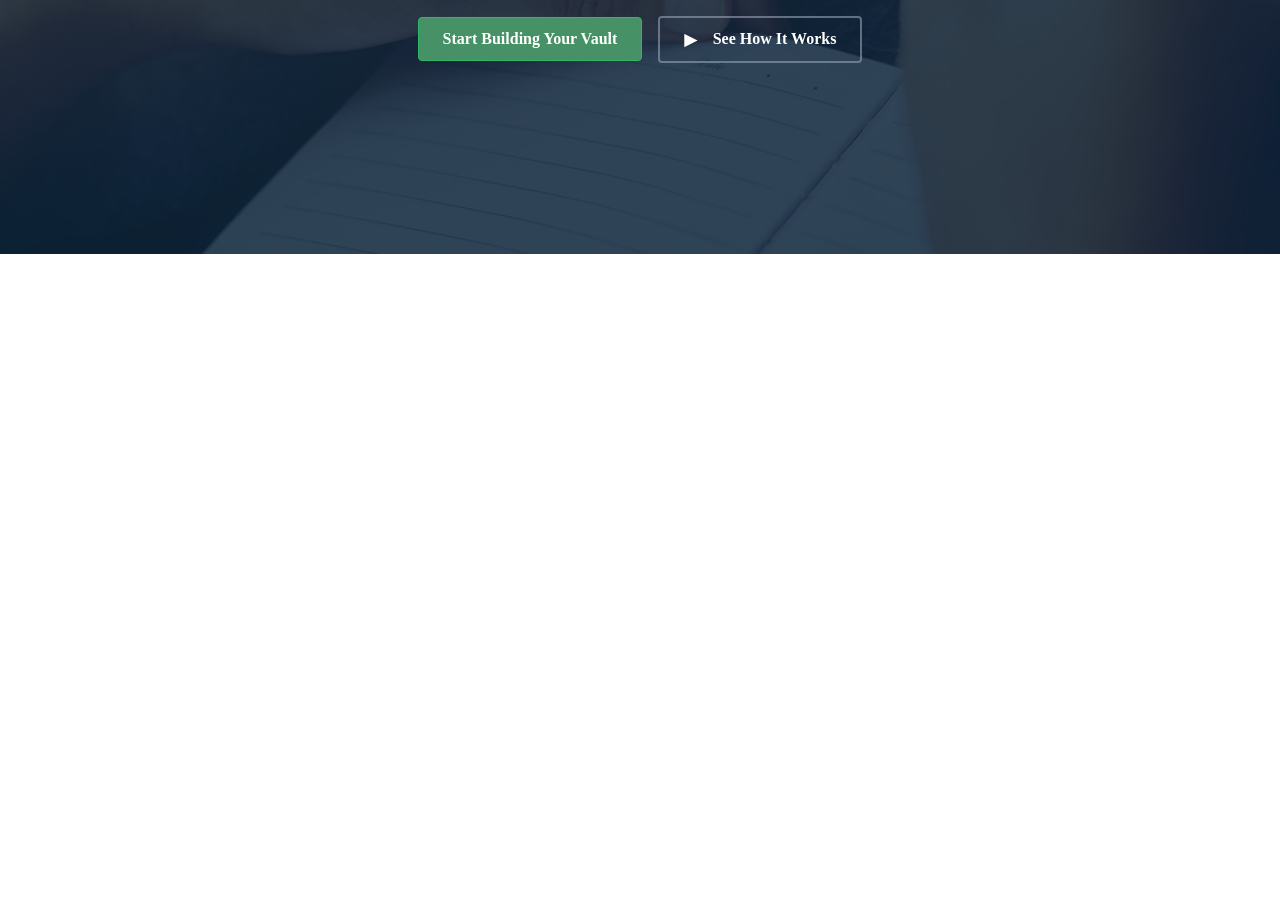
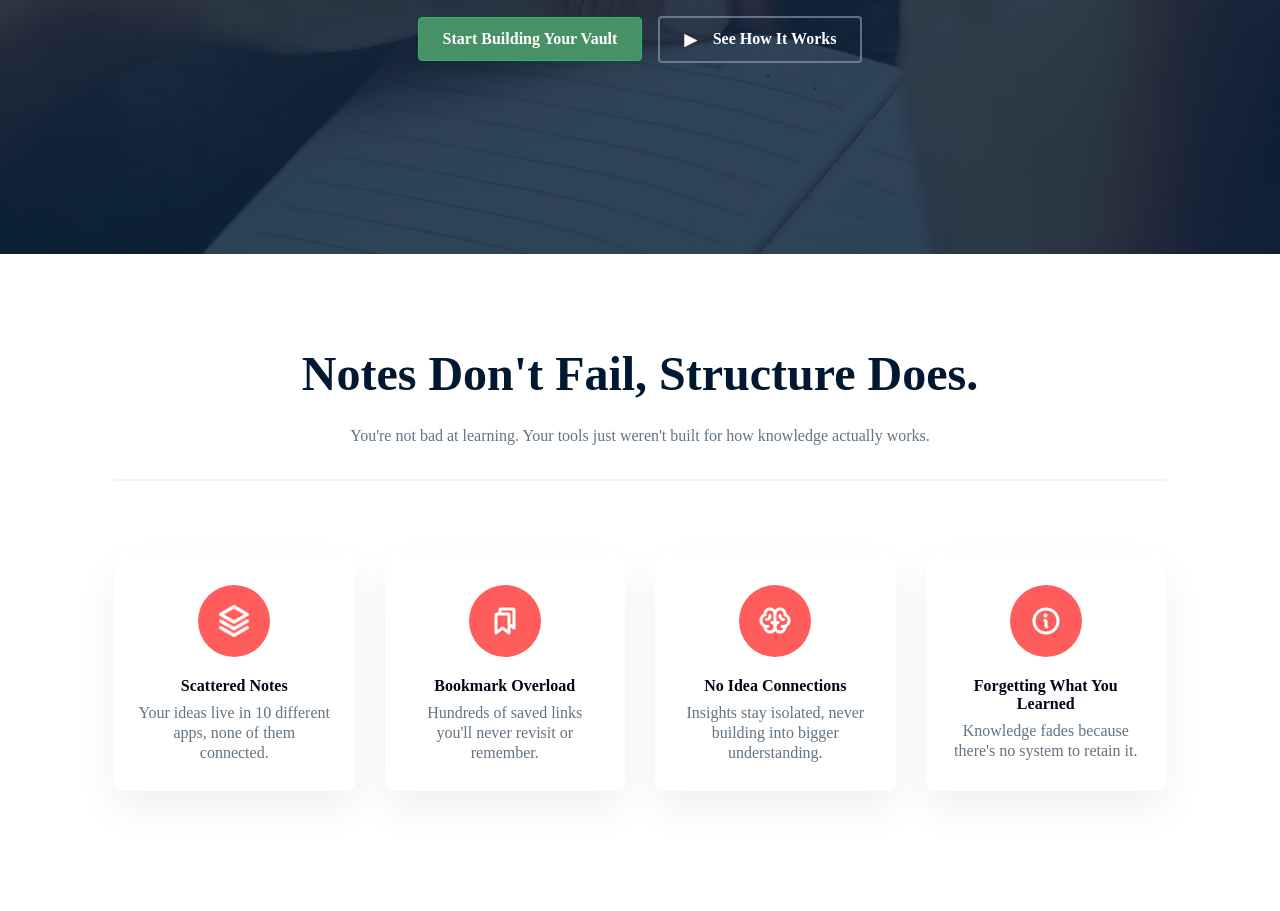
Before and after one commit to afjalhossain31/A01-Knowledge-Vault, a plain HTML site: page index.html in a window 1280 px wide. Shown: the part 614-1525 px from the top of the page. Before the commit the page ends 868 px from the top, so only its background shows below. Drawn offline with Linux system fonts and the light colour scheme.

Commit message:
Note section complete

```diff
--- a/index.html
+++ b/index.html
@@ -60,6 +60,75 @@
     </section>
 
 
+    <!--Notes Section-->
+    <section class="note-section">
+    <div class="note-container">
+
+        <!-- Section heading -->
+        <header class="note-header">
+        <h1 class="note-heading">Notes Don't Fail, Structure Does.</h1>
+        <p class="note-subtitle">
+            You're not bad at learning. Your tools just weren't built for how knowledge actually works.
+        </p>
+        </header>
+
+        <!-- Four cards-->
+        <div class="note-four-card">
+
+        <!-- Card 1 -->
+        <article class="note-card">
+            <div class="note-icon-wrap">
+            <img src="assets/Vector.png" alt="" class="note-icon">
+            </div>
+            <h3 class="note-title">Scattered Notes</h3>
+            <p class="note-text">
+            Your ideas live in 10 different apps, none of them connected.
+            </p>
+        </article>
+
+        <!-- Card 2 -->
+        <article class="note-card">
+            <div class="note-icon-wrap">
+            <img src="assets/Bookmarks.png" alt="" class="note-icon">
+            </div>
+            <h3 class="note-title">Bookmark Overload</h3>
+            <p class="note-text">
+            Hundreds of saved links you'll never revisit or remember.
+            </p>
+        </article>
+
+        <!-- Card 3 -->
+        <article class="note-card">
+            <div class="note-icon-wrap">
+            <img src="assets/Brain.png" alt="" class="note-icon">
+            </div>
+            <h3 class="note-title">No Idea Connections</h3>
+            <p class="note-text">
+            Insights stay isolated, never building into bigger understanding.
+            </p>
+        </article>
+
+        <!-- Card 4 -->
+        <article class="note-card">
+            <div class="note-icon-wrap">
+            <img src="assets/Info.png" alt="" class="note-icon">
+            </div>
+            <h3 class="note-title">Forgetting What You Learned</h3>
+            <p class="note-text">
+            Knowledge fades because there's no system to retain it.
+            </p>
+        </article>
+        </div>
+
+    </div>
+    </section>
+
+<!--Second Brain Section-->
+
+
+
+
+
 
 
 </body>
--- a/styles/style.css
+++ b/styles/style.css
@@ -152,3 +152,80 @@ height: 60px;
   color: #ffffff;
   border: 2px solid rgba(148, 163, 184, 0.6);
 }
+
+
+/* Notes section */
+.note-section {
+  width: 100%;
+  padding: 96px 0 120px;
+}
+.note-container {
+  max-width: 1100px;
+  margin: 0 auto;
+  padding: 0 24px;
+}
+.note-header {
+  text-align: center;
+  margin-bottom: 72px;
+}
+.note-header .note-heading {
+  font-size: 48px;
+  font-weight: 900;
+  color: #001931;
+  line-height: 100%;
+  margin-bottom: 25px;
+}
+
+.note-subtitle {
+  font-size: 16px;
+  color: #627382;
+  line-height: 1.6;
+  margin-bottom: 30px;
+}
+
+/* Four cards */
+.note-four-card {
+  display: flex;
+  justify-content: space-between;
+  gap: 30px;
+}
+
+.note-four-card .note-card {
+  flex: 1 1 0;
+  background: #ffffff;
+  border-radius: 8px;
+  padding: 32px 24px 28px;
+  text-align: center;
+  box-shadow: 0 18px 40px rgba(15, 23, 42, 0.06);
+}
+.note-icon-wrap {
+  width: 72px;
+  height: 72px;
+  margin: 0 auto 20px;
+  border-radius: 9999px;
+  background: #ff5c5c;
+  display: flex;
+  align-items: center;
+  justify-content: center;
+}
+
+.note-icon {
+  width: 32px;
+  height: 32px;
+  object-fit: contain;
+}
+
+.note-four-card .note-card .note-title {
+  font-size: 16px;
+  font-weight: 700;
+  color: #020617;
+  margin-bottom: 8px;
+}
+.note-text {
+  font-size: 16px;
+  line-height: 20px;
+  font-weight: 400;
+  color: #627382;
+}
+
+/* complete note section  */
```
Lines whose indentation alone changed are shown as unchanged.
